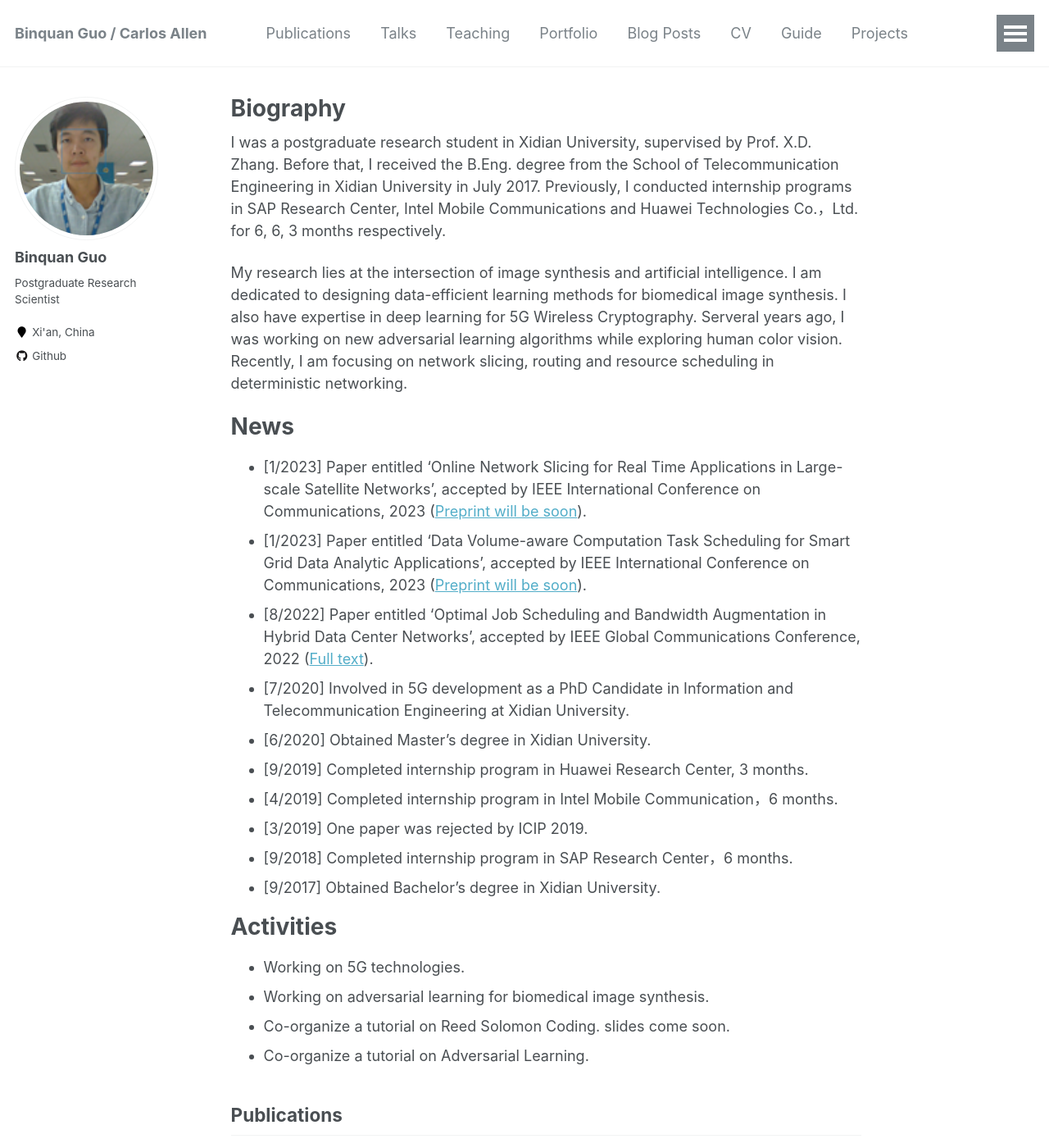
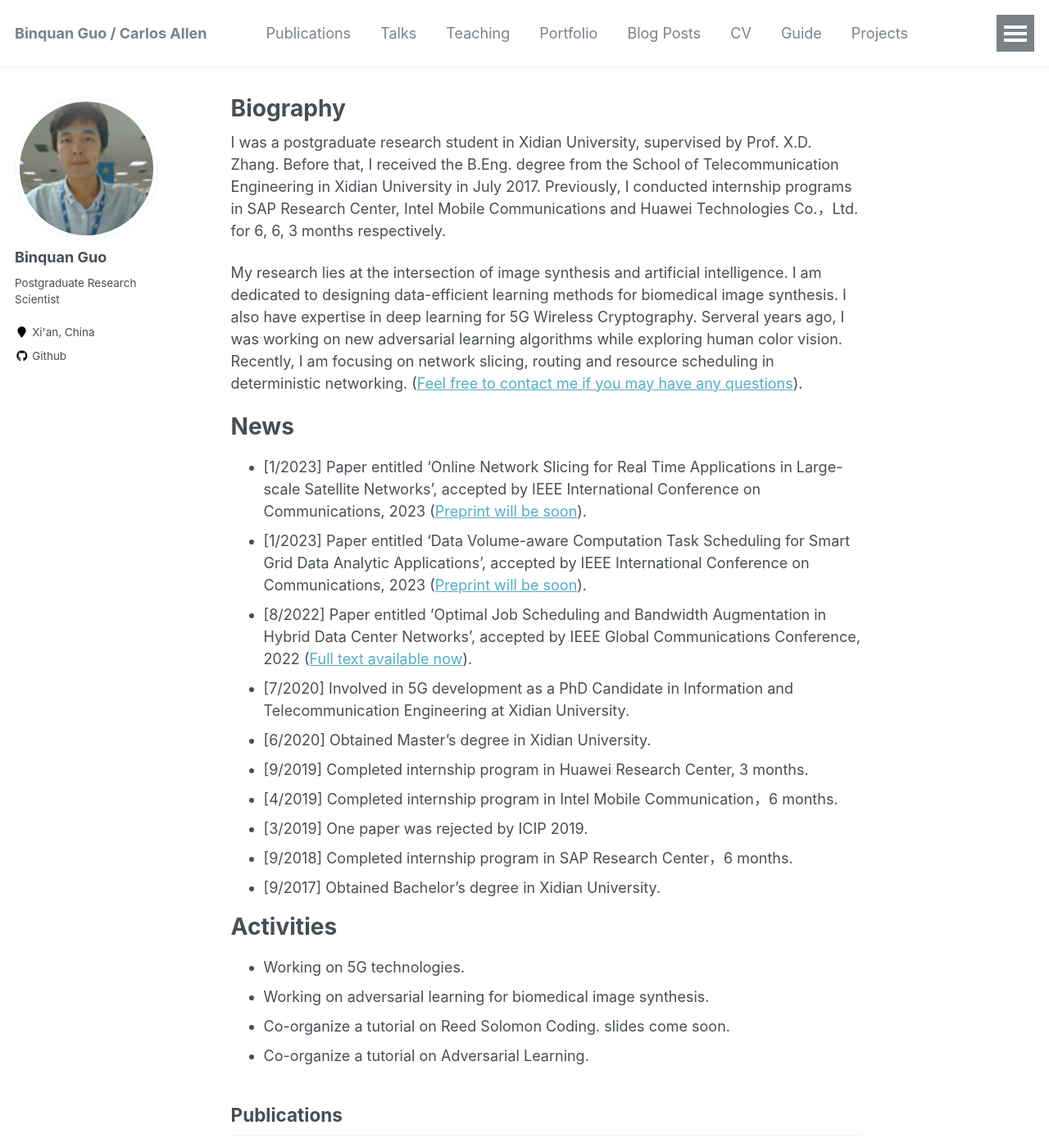
Before and after one commit to wilixx/wilixx.github.io, a Jekyll site: the page built from _pages/about.md, in a window 1280 px wide and 1400 px high. Shown: the whole window at 82% size. Built offline with Jekyll 4.4.1, drawn with Linux system fonts in a browser that asks for light colours; some of the changed text lies outside the part shown.

Commit message:
Update about.md
Adjust some details.

```diff
--- a/_pages/about.md
+++ b/_pages/about.md
@@ -10,14 +10,14 @@ redirect_from:
 
 I was a postgraduate research student in Xidian University, supervised by Prof. X.D. Zhang. Before that, I received the B.Eng. degree from the School of Telecommunication Engineering in Xidian University in July 2017. Previously, I conducted internship programs in SAP Research Center, Intel Mobile Communications and Huawei Technologies Co.，Ltd. for 6, 6, 3 months respectively.
 
-My research lies at the intersection of image synthesis and artificial intelligence. I am dedicated to designing data-efficient learning methods for biomedical image synthesis. I also have expertise in deep learning for 5G Wireless Cryptography. Serveral years ago, I was working on new adversarial learning algorithms while exploring human color vision. Recently, I am focusing on network slicing, routing and resource scheduling in deterministic networking.
+My research lies at the intersection of image synthesis and artificial intelligence. I am dedicated to designing data-efficient learning methods for biomedical image synthesis. I also have expertise in deep learning for 5G Wireless Cryptography. Serveral years ago, I was working on new adversarial learning algorithms while exploring human color vision. Recently, I am focusing on network slicing, routing and resource scheduling in deterministic networking. ([Feel free to contact me if you may have any questions](https://sites.google.com/view/binquanguo/home)).
 
 
 News
 ======
 * [1/2023] Paper entitled 'Online Network Slicing for Real Time Applications in Large-scale Satellite Networks', accepted by IEEE International Conference on Communications, 2023 ([Preprint will be soon](https://www.researchgate.net/profile/Binquan-Guo)).
 * [1/2023] Paper entitled 'Data Volume-aware Computation Task Scheduling for Smart Grid Data Analytic Applications', accepted by IEEE International Conference on Communications, 2023 ([Preprint will be soon](https://www.researchgate.net/profile/Binquan-Guo)).
-* [8/2022] Paper entitled 'Optimal Job Scheduling and Bandwidth Augmentation in Hybrid Data Center Networks', accepted by IEEE Global Communications Conference, 2022 ([Full text](https://ieeexplore.ieee.org/document/10001450)).
+* [8/2022] Paper entitled 'Optimal Job Scheduling and Bandwidth Augmentation in Hybrid Data Center Networks', accepted by IEEE Global Communications Conference, 2022 ([Full text available now](https://ieeexplore.ieee.org/document/10001450)).
 * [7/2020] Involved in 5G development as a PhD Candidate in Information and Telecommunication Engineering at Xidian University.
 * [6/2020] Obtained Master's degree in Xidian University.
 * [9/2019] Completed internship program in Huawei Research Center, 3 months.
@@ -39,7 +39,7 @@ Publications
 ------
 * [ICC'23] Binquan Guo, Hongyan Li, Zhou Zhang, Ye Yan, Online Network Slicing for Real Time Applications in Large-scale Satellite Networks, accepted by IEEE ICC 2023. A preprint version of this article will be available soon.
 * [ICC'23] Binquan Guo, Hongyan Li, Ye Yan, Zhou Zhang, Data Volume-aware Computation Task Scheduling for Smart Grid Data Analytic Applications, accepted by IEEE ICC 2023. A preprint version of this article will be available soon.
-* [GC'22] Binquan Guo, Zhou Zhang, Ye Yan, Hongyan Li, Optimal job scheduling and bandwidth augmentation in hybrid data center networks. IEEE Global Communications Conference 2022 ([Full text](https://ieeexplore.ieee.org/document/10001450)).
+* [GC'22] Binquan Guo, Zhou Zhang, Ye Yan, Hongyan Li, Optimal job scheduling and bandwidth augmentation in hybrid data center networks. IEEE Global Communications Conference 2022 ([Full text available now](https://ieeexplore.ieee.org/document/10001450)).
 * Pseudoisochromatic Plates Synthesis for Dichromats ([Not published yet](https://github.com/wilixx/bichromatic-plates-for-cvd)).
 * Pseudoisochromatic Plates Synthesis Using Conditional Generative Adversarial Networks. ([M.D. thesis](https://kns.cnki.net/kcms/detail/detail.aspx?dbcode=CMFD&dbname=CMFD202101&filename=1020156894.nh&uniplatform=NZKPT&v=BZiLbj5YSYVT3Ib728GpZ8_gVnayjmC0C80nPEn7bPpHAOUJhxg0IC00TlWIfCLO)).
 * A Pseudoisochromatic Pairs Acquisition Method Based on Global Maximum Color Difference. ([To be published](https://github.com/wilixx/bichromatic-plates-for-cvd)).
```
